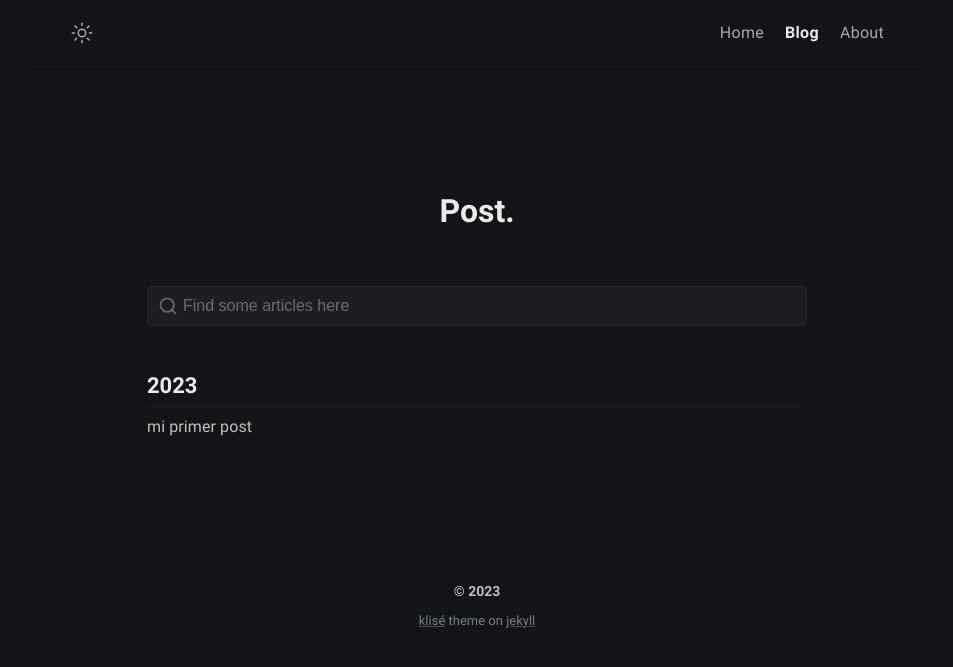
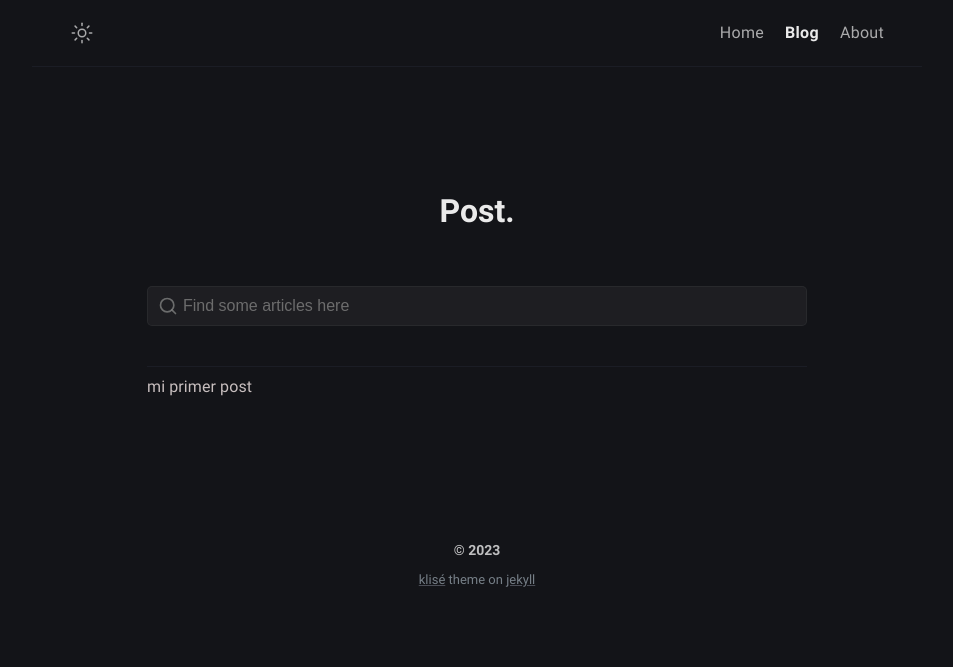
Before and after one commit to Julian-Almario/MyWeb, a Jekyll site: the page built from archive.html, in a window 1280 px wide. Shown: the top 667 px of the page, without its empty margins (163-1116 px from the left). Built offline with Jekyll 4.4.1, drawn with Linux system fonts in a browser that asks for light colours.

Commit message:
date post

```diff
--- a/archive.html
+++ b/archive.html
@@ -16,11 +16,6 @@ comments: false
 <ul id="search-results"></ul>
 
 {%- for post in site.posts -%}
-  {%- capture current_year -%}{{ post.date | date: "%Y" }}{%- endcapture -%}
-  {%- unless current_year == previous_year -%}
-    <h2>{{ current_year }}</h2>
-    {%- assign previous_year = current_year -%}
-  {%- endunless -%}
   <article class="post-item">
     <h3 class="post-item-title">
       <a href="{{ post.url }}">{{ post.title | escape }}</a>
```
